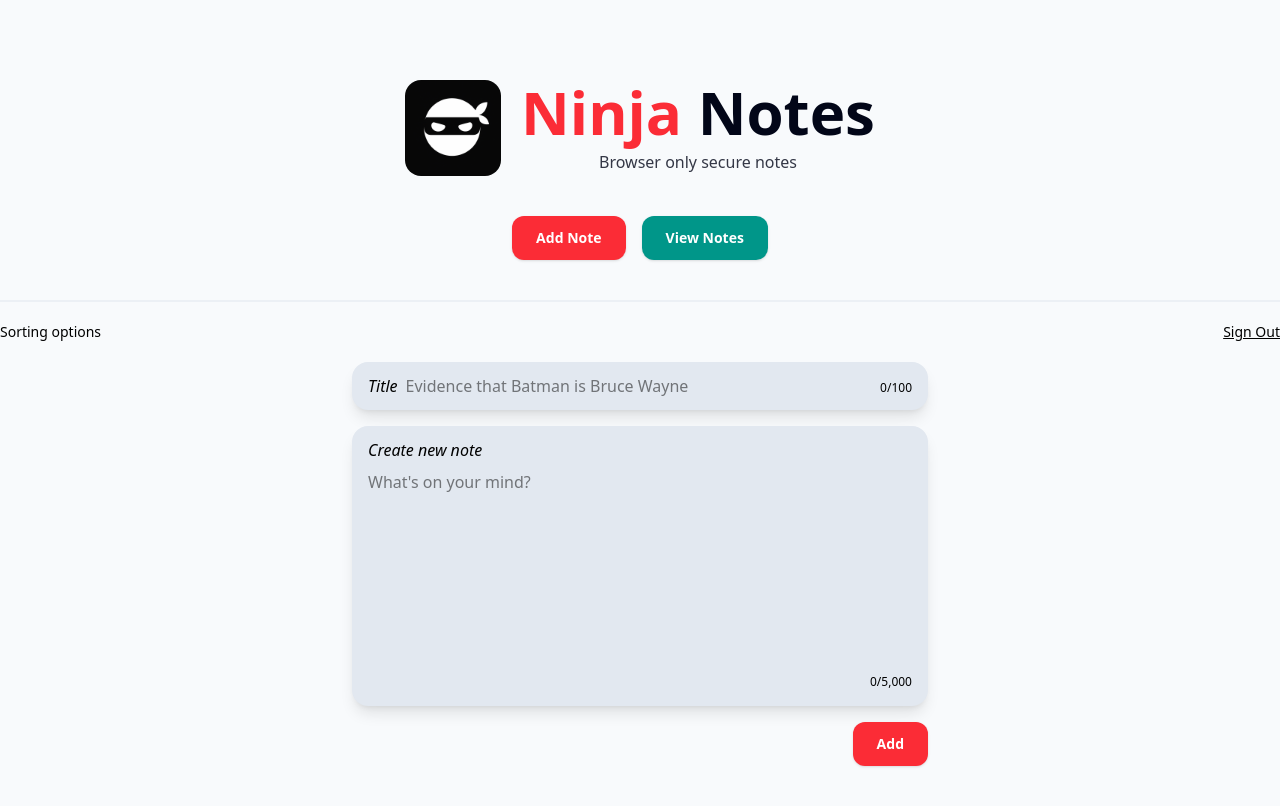
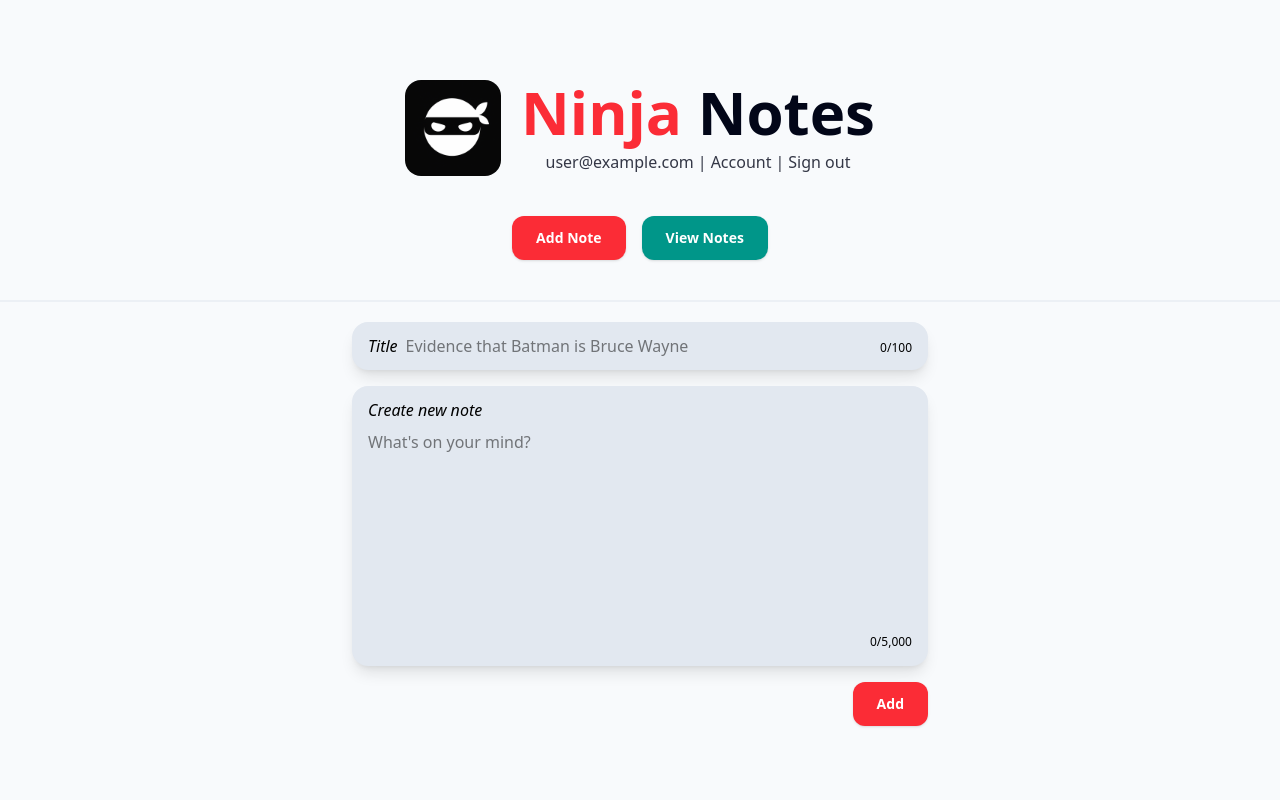
Before and after one commit to Oded2/Ninja-Notes, a Next.js app: page / in a window 1280 px wide. Built offline with nearby package versions, Linux system fonts and the light colour scheme; no server answers; the database is empty; sample sign-in values are in the browser's storage.

Commit message:
Adjusted UI layout

```diff
--- a/src/components/ClientHome.tsx
+++ b/src/components/ClientHome.tsx
@@ -5,18 +5,27 @@ import Button from "@/components/Button";
 import NoteViewer from "@/components/NoteViewer";
 import { useEditStore } from "@/lib/stores/editStore";
 import { AnimatePresence, motion } from "framer-motion";
-import { useEffect, useRef, useState } from "react";
+import { useEffect, useMemo, useRef, useState } from "react";
 import Image from "next/image";
 import { authHandlers, notesCollection } from "@/lib/firebase";
 import { onSnapshot } from "firebase/firestore";
 import { noteTypeGaurd } from "@/lib/typegaurds";
 import { Note } from "@/lib/types";
+import { useUserStore } from "@/lib/stores/userStore";
+import Link from "next/link";
 
 export default function ClientHome() {
   const [viewNotes, setViewNotes] = useState(false);
   const first = useRef(false);
   const editNote = useEditStore((state) => state.note);
   const [notes, setNotes] = useState<Note[]>([]);
+  const user = useUserStore((state) => state.user);
+  const [email, setEmail] = useState<string | null>(null);
+
+  useEffect(() => {
+    // Prevent the email from disappearing when signing out
+    if (user) setEmail(user.email);
+  }, [user]);
 
   useEffect(() => {
     const unsubscribe = onSnapshot(notesCollection, (snapshot) => {
@@ -50,7 +59,20 @@ export default function ClientHome() {
           <h1 className="text-6xl font-bold text-slate-950">
             <span className="text-red-500">Ninja</span> Notes
           </h1>
-          <p className="text-slate-950/80">Browser only secure notes</p>
+          <div className="mx-auto flex gap-1 text-slate-950/80">
+            <span>{email}</span>
+            <span className="after:content-['|']" />
+            <Link href="/account" className="hover:underline">
+              Account
+            </Link>
+            <span className="after:content-['|']" />
+            <button
+              onClick={authHandlers.signout}
+              className="cursor-pointer hover:underline"
+            >
+              Sign out
+            </button>
+          </div>
         </div>
       </div>
       <div className="mt-5 flex justify-center gap-4 border-b-2 border-slate-200/50 pb-10">
@@ -60,15 +82,6 @@ export default function ClientHome() {
           isPrimary
         />
         <Button onClick={() => setViewNotes(true)} label="View Notes" />
-      </div>
-      <div className="flex justify-between text-sm">
-        <div>Sorting options</div>
-        <button
-          onClick={authHandlers.signout}
-          className="cursor-pointer underline"
-        >
-          Sign Out
-        </button>
       </div>
       <AnimatePresence initial={false} mode="wait">
         {viewNotes ? (
```
